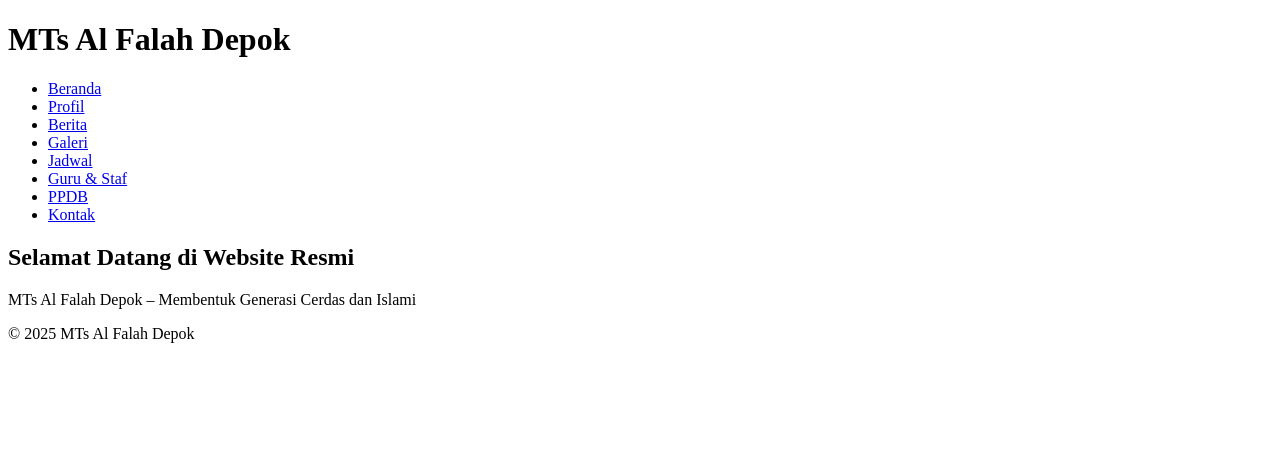
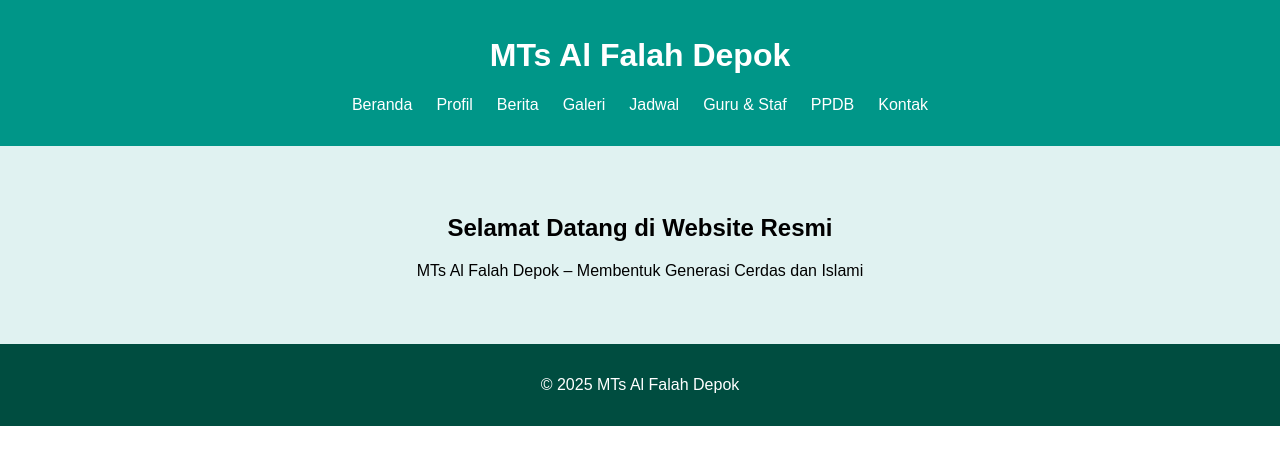
Before and after one commit to Yulianto791/MTs-Al-Falah, a plain HTML site: page index.html in a window 1280 px wide. Drawn offline with Linux system fonts and the light colour scheme.

Commit message:
Add files via upload

```diff
--- a/css/style.css
+++ b/css/style.css
@@ -1 +1,34 @@
-css
+
+body {
+  font-family: Arial, sans-serif;
+  margin: 0;
+  padding: 0;
+}
+header {
+  background-color: #009688;
+  color: white;
+  padding: 1em;
+  text-align: center;
+}
+nav ul {
+  list-style: none;
+  padding: 0;
+  display: flex;
+  justify-content: center;
+  gap: 1.5em;
+}
+nav ul li a {
+  color: white;
+  text-decoration: none;
+}
+.hero {
+  padding: 3em;
+  text-align: center;
+  background: #e0f2f1;
+}
+footer {
+  text-align: center;
+  padding: 1em;
+  background: #004d40;
+  color: white;
+}
```
